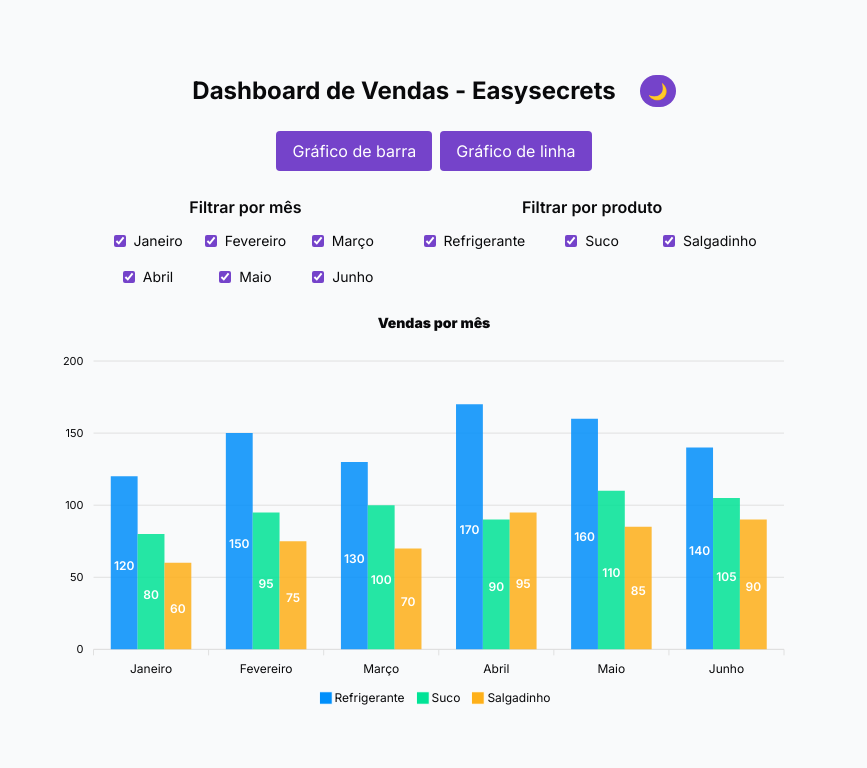
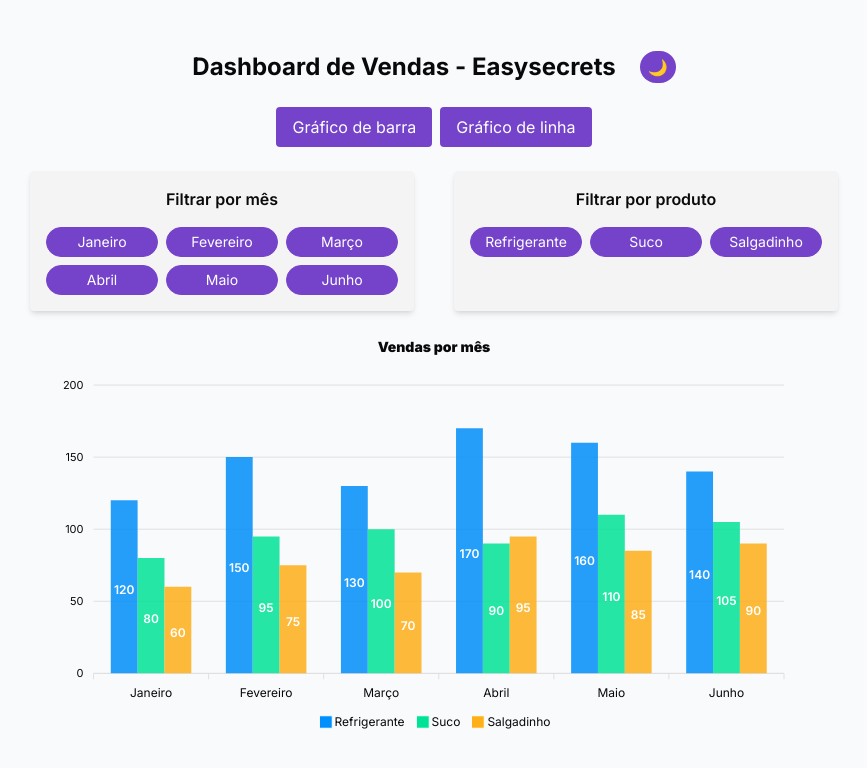
Before and after one commit to gctoledo/Desafio-tecnico-Easysecrets, a React (Vite) app: page / in a window 1280 px wide. Shown: the top 768 px of the page, without its empty margins (206-1073 px from the left). Built offline with nearby package versions, Linux system fonts and the light colour scheme.

Commit message:
refactor: improve FilterGroup style

```diff
--- a/src/components/FilterGroup.tsx
+++ b/src/components/FilterGroup.tsx
@@ -10,28 +10,36 @@ const FilterGroup = ({
   options,
   selected,
   onToggle,
-}: FilterGroupProps) => {
-  return (
-    <div>
-      <h2 className="font-semibold mb-3 text-center">{title}</h2>
-      <div className="block md:grid md:grid-cols-3 md:gap-4">
-        {options.map((item) => (
+}: FilterGroupProps) => (
+  <div className="w-full max-w-sm p-4 space-y-4 rounded shadow-md bg-secondary text-secondary-foreground">
+    <h2 className="text-center font-semibold">{title}</h2>
+
+    <div className="gap-2 text-center flex flex-col md:grid md:grid-cols-3">
+      {options.map((item) => {
+        const isSelected = selected.includes(item);
+
+        return (
           <label
             key={item}
-            className="flex items-center justify-start md:justify-center gap-2 text-sm cursor-pointer"
+            className={`px-3 py-1 text-sm rounded-full border cursor-pointer transition-all
+              ${
+                isSelected
+                  ? "bg-primary text-primary-foreground border-primary"
+                  : "bg-transparent border-muted text-muted-foreground hover:bg-muted/30"
+              }`}
           >
             <input
               type="checkbox"
-              className="accent-primary w-3 h-3"
-              checked={selected.includes(item)}
+              className="hidden"
+              checked={isSelected}
               onChange={() => onToggle(item)}
             />
             {item}
           </label>
-        ))}
-      </div>
+        );
+      })}
     </div>
-  );
-};
+  </div>
+);
 
 export default FilterGroup;
--- a/src/components/Filters.tsx
+++ b/src/components/Filters.tsx
@@ -3,7 +3,7 @@ import ProductFilter from "./ProductFilter";
 
 const Filters = () => {
   return (
-    <div className="flex gap-10 w-full justify-center items-start">
+    <div className="flex gap-10 w-full justify-center items-stretch">
       <MonthFilter />
 
       <ProductFilter />
```
